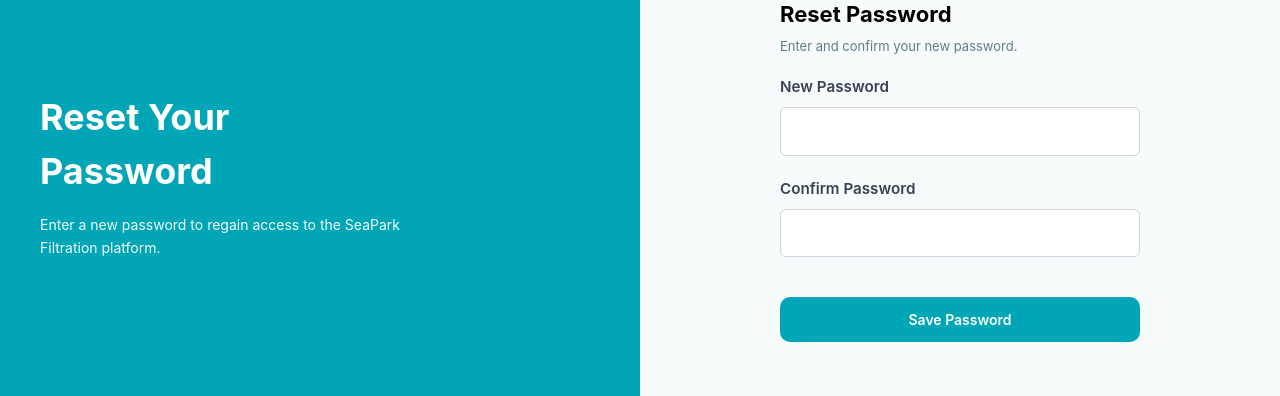
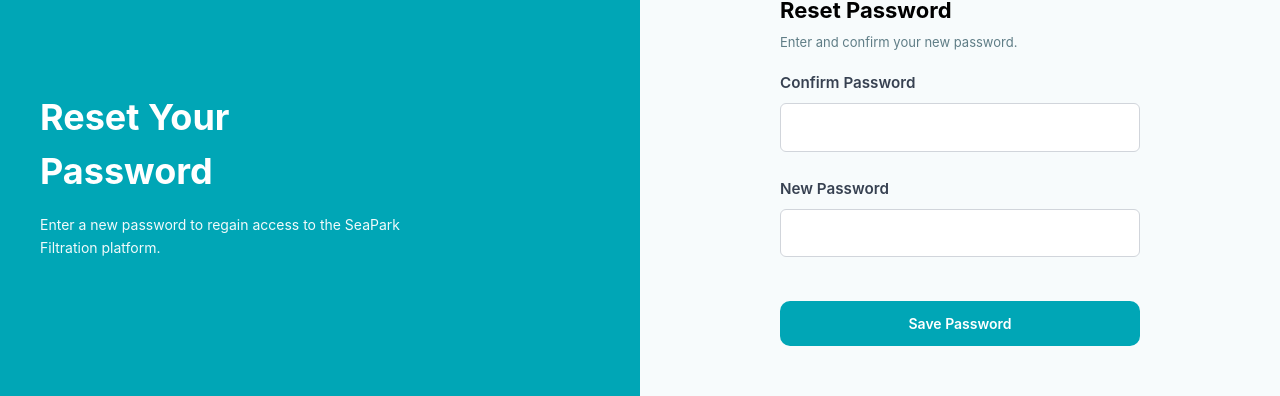
Before and after one commit to pgmgent-atwork2/project-2-finaal-project-code-viberzzz, a React (Create React App) app in the folder full-stack/: page /reset-password in a window 1280 px wide. Shown: the part 230-626 px from the top of the page. Built offline with nearby package versions, Linux system fonts and the light colour scheme; no server answers.

Commit message:
✅ add reset password form validation

```diff
--- a/full-stack/src/components/Auth/ResetPasswordForm.jsx
+++ b/full-stack/src/components/Auth/ResetPasswordForm.jsx
@@ -7,6 +7,9 @@
 const ResetPassword = () => {
   const [password, setPassword] = useState("");
   const [confirmPassword, setConfirmPassword] = useState("");
+
+  const [errors, setErrors] = useState({});
+  const [loading, setLoading] = useState(false);
 
   useEffect(() => {
     async function checkSession() {
@@ -18,6 +21,22 @@
 
     checkSession();
   }, []);
+
+  const handleSubmit = (e) => {
+    e.preventDefault();
+
+    let newErrors = {};
+
+    if (password.length < 4) {
+      newErrors.password = "Password must be at least 4 characters.";
+    }
+
+    if (password !== confirmPassword) {
+      newErrors.confirmPassword = "Passwords do not match.";
+    }
+
+    setErrors(newErrors);
+  };
   return (
     <div className="container">
       <div className="left">
@@ -48,7 +67,19 @@
 
           <p className="subtitle">Enter and confirm your new password.</p>
 
-          <form>
+          <form onSubmit={handleSubmit}>
+            <div className="form-group">
+              <label>Confirm Password</label>
+
+              <input
+                type="password"
+                value={confirmPassword}
+                onChange={(e) => setConfirmPassword(e.target.value)}
+              />
+
+              <span className="error">{errors.confirmPassword}</span>
+            </div>
+
             <div className="form-group">
               <label>New Password</label>
 
@@ -57,16 +88,8 @@
                 value={password}
                 onChange={(e) => setPassword(e.target.value)}
               />
-            </div>
 
-            <div className="form-group">
-              <label>Confirm Password</label>
-
-              <input
-                type="password"
-                value={confirmPassword}
-                onChange={(e) => setConfirmPassword(e.target.value)}
-              />
+              <span className="error">{errors.password}</span>
             </div>
 
             <button type="submit" className="primary-btn">
```
